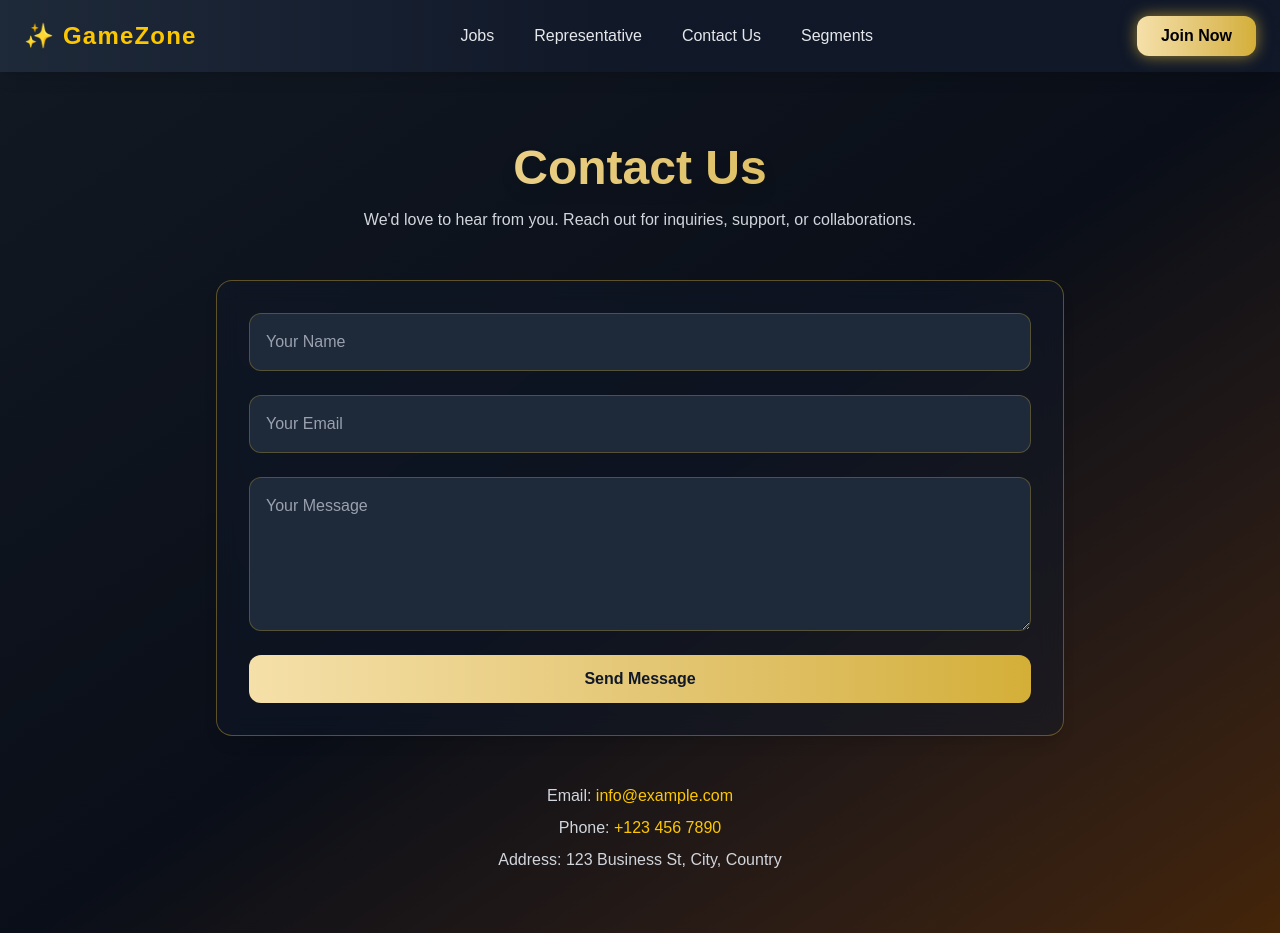
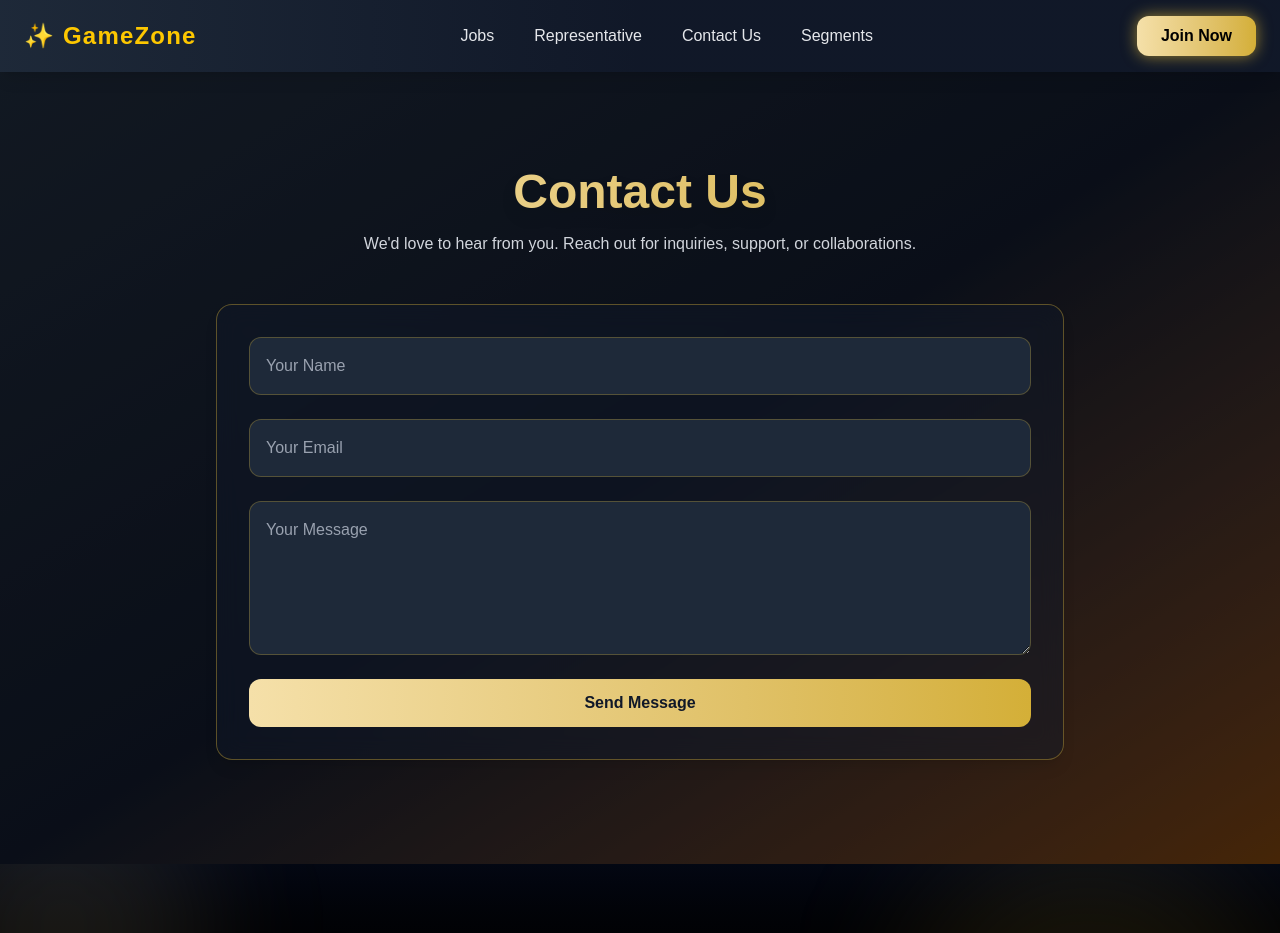
Before and after one commit to mazharktk5/game-show, a Next.js app: page /contact in a window 1280 px wide. Shown: the top 933 px of the page. Built offline with nearby package versions, Linux system fonts and the light colour scheme.

Commit message:
added mailjs functionality

```diff
--- a/src/app/contact/page.tsx
+++ b/src/app/contact/page.tsx
@@ -1,22 +1,49 @@
 "use client";
-
 import { motion } from "framer-motion";
+import React, { useRef, useState } from "react";
+import emailjs from "@emailjs/browser";
+import { useRouter } from "next/navigation";
 
 export default function ContactUs() {
+    const form = useRef<HTMLFormElement>(null);
+    const [submitted, setSubmitted] = useState(false);
+    const router = useRouter();
+
+    const sendEmail = (e: React.FormEvent<HTMLFormElement>) => {
+        e.preventDefault();
+        if (!form.current) return;
+
+        emailjs
+            .sendForm(
+                "service_2fcnt5c",
+                "template_79y4c52",
+                form.current,
+                "uHJxD71AiMCXgTihs"
+            )
+            .then(
+                () => {
+                    setSubmitted(true);
+                    form.current?.reset(); // clear inputs
+                },
+                (error) => {
+                    console.log("FAILED...", error.text);
+                }
+            );
+    };
+
     return (
-        <section className="relative py-20 bg-gradient-to-br from-gray-800 via-gray-900 to-yellow-900 text-white">
-            {/* Overlay */}
+        <section className="relative py-20 bg-gradient-to-br from-gray-800 via-gray-900 to-yellow-900 text-white min-h-screen flex items-center justify-center">
             <div className="absolute inset-0 bg-black/40"></div>
 
-            <div className="relative z-10 max-w-4xl mx-auto px-6">
-                {/* Heading */}
+            <div className="relative z-10 max-w-4xl mx-auto px-6 w-full">
+                {!submitted ? (
+                    <>
                         <motion.h2
                             initial={{ opacity: 0, y: 40 }}
                             whileInView={{ opacity: 1, y: 0 }}
                             viewport={{ once: true }}
                             transition={{ duration: 0.8 }}
-                    className="text-4xl md:text-5xl font-bold text-center
-                    bg-gradient-to-r from-[#F5E0A9] to-[#D4AF37] bg-clip-text text-transparent drop-shadow-xl"
+                            className="text-4xl md:text-5xl font-bold text-center bg-gradient-to-r from-[#F5E0A9] to-[#D4AF37] bg-clip-text text-transparent drop-shadow-xl"
                         >
                             Contact Us
                         </motion.h2>
@@ -28,10 +55,10 @@ export default function ContactUs() {
                             transition={{ duration: 1, delay: 0.3 }}
                             className="mt-4 text-center text-gray-300 max-w-2xl mx-auto"
                         >
-                    We'd love to hear from you. Reach out for inquiries, support, or collaborations.
+                            We'd love to hear from you. Reach out for inquiries, support, or
+                            collaborations.
                         </motion.p>
 
-                {/* Form Container */}
                         <motion.div
                             initial={{ opacity: 0, y: 40 }}
                             whileInView={{ opacity: 1, y: 0 }}
@@ -39,21 +66,27 @@ export default function ContactUs() {
                             transition={{ duration: 0.8, delay: 0.5 }}
                             className="mt-12 bg-gray-900/50 backdrop-blur-md p-8 rounded-2xl shadow-lg border border-[#D4AF37]/40"
                         >
-                    <form className="flex flex-col gap-6">
+                            <form ref={form} onSubmit={sendEmail} className="flex flex-col gap-6">
                                 <input
+                                    name="name"
                                     type="text"
                                     placeholder="Your Name"
                                     className="p-4 rounded-xl bg-gray-800 border border-[#D4AF37]/30 focus:border-[#D4AF37] outline-none text-white placeholder-gray-400 transition"
+                                    required
                                 />
                                 <input
+                                    name="email"
                                     type="email"
                                     placeholder="Your Email"
                                     className="p-4 rounded-xl bg-gray-800 border border-[#D4AF37]/30 focus:border-[#D4AF37] outline-none text-white placeholder-gray-400 transition"
+                                    required
                                 />
                                 <textarea
+                                    name="message"
                                     rows={5}
                                     placeholder="Your Message"
                                     className="p-4 rounded-xl bg-gray-800 border border-[#D4AF37]/30 focus:border-[#D4AF37] outline-none text-white placeholder-gray-400 transition"
+                                    required
                                 />
                                 <button
                                     type="submit"
@@ -63,19 +96,28 @@ export default function ContactUs() {
                                 </button>
                             </form>
                         </motion.div>
-
-                {/* Contact Info */}
+                    </>
+                ) : (
+                    // Confirmation popup
                     <motion.div
-                    initial={{ opacity: 0, y: 40 }}
-                    whileInView={{ opacity: 1, y: 0 }}
-                    viewport={{ once: true }}
-                    transition={{ duration: 0.8, delay: 0.7 }}
-                    className="mt-12 text-center space-y-2 text-gray-300"
+                        initial={{ opacity: 0, scale: 0.8 }}
+                        animate={{ opacity: 1, scale: 1 }}
+                        className="bg-gray-900/80 backdrop-blur-md p-12 rounded-3xl shadow-2xl border border-[#D4AF37]/40 text-center max-w-md mx-auto"
                     >
-                    <p>Email: <a href="mailto:info@example.com" className="text-yellow-400 hover:underline">info@example.com</a></p>
-                    <p>Phone: <a href="tel:+1234567890" className="text-yellow-400 hover:underline">+123 456 7890</a></p>
-                    <p>Address: 123 Business St, City, Country</p>
+                        <h2 className="text-3xl font-bold mb-4 bg-gradient-to-r from-[#F5E0A9] to-[#D4AF37] bg-clip-text text-transparent drop-shadow-xl">
+                            Message Sent!
+                        </h2>
+                        <p className="text-gray-300 mb-6">
+                            Thank you for reaching out. We will get back to you soon.
+                        </p>
+                        <button
+                            onClick={() => router.push("/")}
+                            className="px-6 py-3 rounded-xl bg-gradient-to-r from-[#F5E0A9] to-[#D4AF37] text-gray-900 font-semibold hover:scale-105 transition-transform duration-300"
+                        >
+                            Back to Home
+                        </button>
                     </motion.div>
+                )}
             </div>
         </section>
     );
```
Lines whose indentation alone changed are shown as unchanged.
